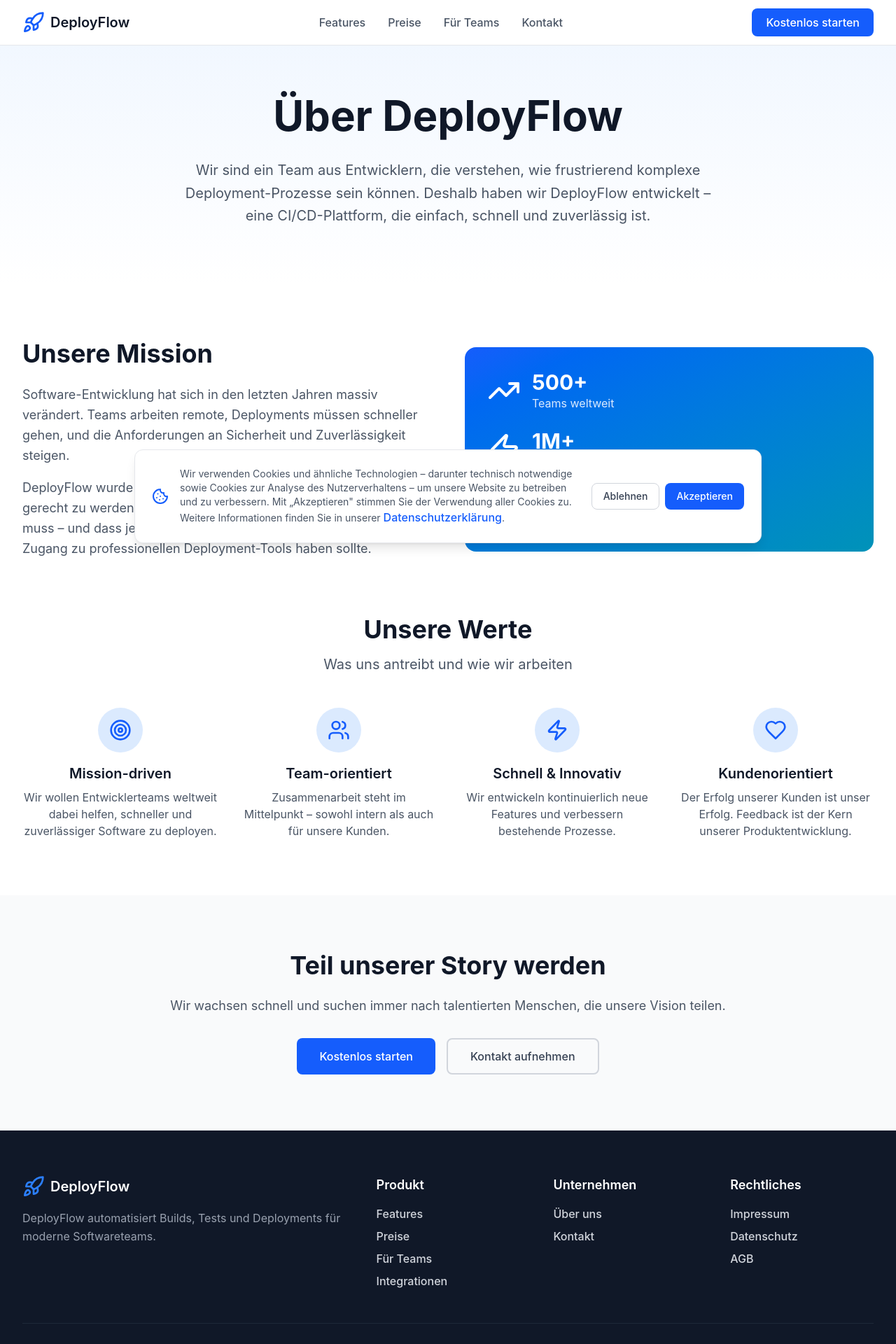
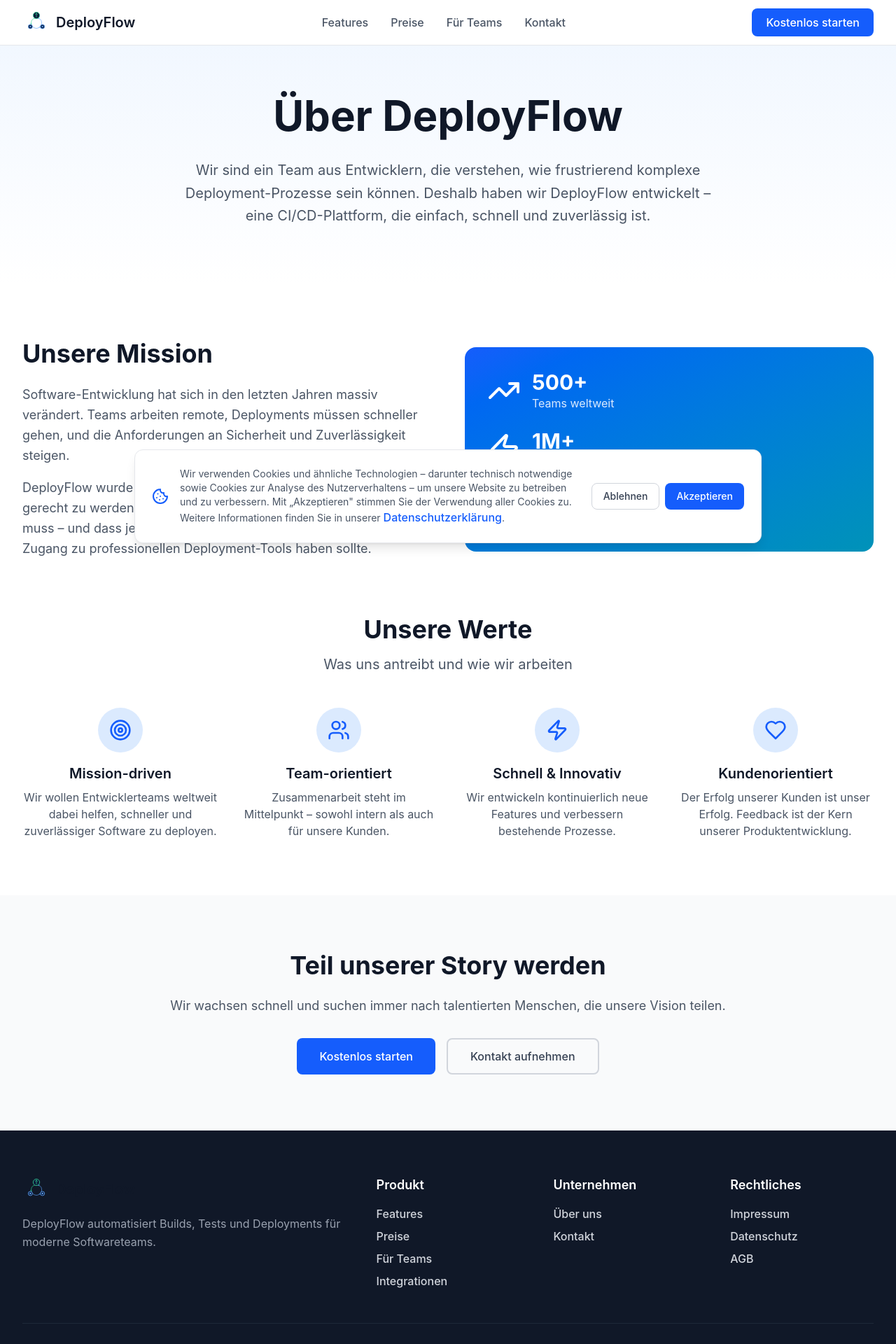
Before and after one commit to Leguan16/Pipelinr, a React (Vite) app: page /about in a window 1280 px wide. Shown: the top 1920 px of the page at 70% size. Built offline with nearby package versions, Linux system fonts and the light colour scheme.

Commit message:
replace logo

```diff
--- a/src/app/components/Footer.tsx
+++ b/src/app/components/Footer.tsx
@@ -1,5 +1,7 @@
-import {Rocket, Github, Linkedin, Twitter, XIcon} from 'lucide-react';
+import { Github, Linkedin } from 'lucide-react';
 import { useNavigate, useLocation } from 'react-router';
+import logo from '/src/content/logo.svg';
+
 
 export function Footer() {
   const navigate = useNavigate();
@@ -19,8 +21,8 @@ export function Footer() {
         <div className="grid md:grid-cols-2 lg:grid-cols-5 gap-12 mb-12">
           <div className="lg:col-span-2">
             <div className="flex items-center gap-2 mb-4">
-              <Rocket className="w-8 h-8 text-blue-500" />
-              <span className="text-xl font-semibold text-white">DeployFlow</span>
+              <img src={logo} alt="DeployFlow" className="h-10 w-auto" />
+              <span className="text-xl font-semibold text-gray-900">DeployFlow</span>
             </div>
             <p className="text-gray-400 leading-relaxed">
               DeployFlow automatisiert Builds, Tests und Deployments für moderne Softwareteams.
--- a/src/app/components/Header.tsx
+++ b/src/app/components/Header.tsx
@@ -1,4 +1,4 @@
-import { Rocket } from 'lucide-react';
+import logo from '/src/content/logo.svg';
 import {useLocation, useNavigate} from 'react-router';
 
 export function Header() {
@@ -17,7 +17,7 @@ export function Header() {
       <div className="max-w-7xl mx-auto px-4 sm:px-6 lg:px-8">
         <div className="flex items-center justify-between h-16">
           <button onClick={() => navigate('/')} className="flex items-center gap-2 hover:opacity-80 transition-opacity">
-            <Rocket className="w-8 h-8 text-blue-600" />
+            <img src={logo} alt="DeployFlow" className="h-10 w-auto" />
             <span className="text-xl font-semibold text-gray-900">DeployFlow</span>
           </button>
 
--- a/src/app/pages/About.tsx
+++ b/src/app/pages/About.tsx
@@ -1,6 +1,7 @@
 import { useNavigate } from 'react-router';
-import { Rocket, Target, Users, Zap, Heart, TrendingUp } from 'lucide-react';
+import { Target, Users, Zap, Heart, TrendingUp } from 'lucide-react';
 import {Footer} from "../components/Footer";
+import {Header} from "../components/Header";
 
 export function About() {
   const navigate = useNavigate();
@@ -30,30 +31,7 @@ export function About() {
 
   return (
     <div className="min-h-screen bg-white">
-      <header className="fixed top-0 left-0 right-0 bg-white border-b border-gray-200 z-50">
-        <div className="max-w-7xl mx-auto px-4 sm:px-6 lg:px-8">
-          <div className="flex items-center justify-between h-16">
-            <button onClick={() => navigate('/')} className="flex items-center gap-2">
-              <Rocket className="w-8 h-8 text-blue-600" />
-              <span className="text-xl font-semibold text-gray-900">DeployFlow</span>
-            </button>
-
-            <nav className="hidden md:flex items-center gap-8">
-              <button onClick={() => navigate('/#features')} className="text-gray-600 hover:text-gray-900 transition-colors">Features</button>
-              <button onClick={() => navigate('/#pricing')} className="text-gray-600 hover:text-gray-900 transition-colors">Preise</button>
-              <button onClick={() => navigate('/teams')} className="text-gray-600 hover:text-gray-900 transition-colors">Für Teams</button>
-              <button onClick={() => navigate('/contact')} className="text-gray-600 hover:text-gray-900 transition-colors">Kontakt</button>
-            </nav>
-
-            <button
-              onClick={() => navigate('/registration?plan=Free')}
-              className="px-5 py-2 bg-blue-600 text-white rounded-lg hover:bg-blue-700 transition-colors"
-            >
-              Kostenlos starten
-            </button>
-          </div>
-        </div>
-      </header>
+      <Header />
 
       <section className="pt-32 pb-20 px-4 sm:px-6 lg:px-8 bg-gradient-to-b from-blue-50 to-white">
         <div className="max-w-7xl mx-auto text-center">
--- a/src/app/pages/Checkout.tsx
+++ b/src/app/pages/Checkout.tsx
@@ -1,7 +1,8 @@
 import { useState } from 'react';
 import { useNavigate, useSearchParams } from 'react-router';
-import { Rocket, Check, CreditCard, AlertCircle } from 'lucide-react';
+import { Check, CreditCard, AlertCircle } from 'lucide-react';
 import {Footer} from "../components/Footer";
+import logo from '/src/content/logo.svg';
 
 const planDetails = {
   Free: {
@@ -91,7 +92,7 @@ export function Checkout() {
       <div className="min-h-screen bg-gray-50 py-12 px-4 sm:px-6 lg:px-8">
         <div className="max-w-3xl mx-auto">
           <div className="flex items-center gap-2 mb-8">
-            <Rocket className="w-8 h-8 text-blue-600" />
+            <img src={logo} alt="DeployFlow" className="h-10 w-auto" />
             <span className="text-xl font-semibold text-gray-900">DeployFlow</span>
           </div>
 
@@ -175,7 +176,7 @@ export function Checkout() {
     <div className="min-h-screen bg-gray-50 py-12 px-4 sm:px-6 lg:px-8">
       <div className="max-w-7xl mx-auto">
         <div className="flex items-center gap-2 mb-8">
-          <Rocket className="w-8 h-8 text-blue-600" />
+          <img src={logo} alt="DeployFlow" className="h-10 w-auto" />
           <span className="text-xl font-semibold text-gray-900">DeployFlow</span>
         </div>
 
--- a/src/app/pages/Dashboard.tsx
+++ b/src/app/pages/Dashboard.tsx
@@ -1,5 +1,7 @@
-import { Rocket, Home } from 'lucide-react';
+import { Home } from 'lucide-react';
 import { useNavigate } from 'react-router';
+import logo from '/src/content/logo.svg';
+
 
 export function Dashboard() {
   const navigate = useNavigate();
@@ -7,7 +9,7 @@ export function Dashboard() {
   return (
     <div className="min-h-screen bg-gray-50 flex items-center justify-center px-4">
       <div className="max-w-2xl w-full text-center">
-        <Rocket className="w-24 h-24 text-blue-600 mx-auto mb-6" />
+        <img src={logo} alt="DeployFlow" className="h-10 w-auto" />
         <h1 className="text-4xl font-bold text-gray-900 mb-4">
           Dashboard (Mockup)
         </h1>
--- a/src/app/pages/Login.tsx
+++ b/src/app/pages/Login.tsx
@@ -1,6 +1,7 @@
 import { useState } from 'react';
 import { useNavigate } from 'react-router';
-import { Rocket } from 'lucide-react';
+import logo from '/src/content/logo.svg';
+
 
 export function Login() {
   const navigate = useNavigate();
@@ -19,7 +20,7 @@ export function Login() {
       <div className="max-w-md w-full">
         <div className="bg-white rounded-2xl shadow-xl p-8 border border-gray-200">
           <div className="flex items-center gap-2 mb-6 justify-center">
-            <Rocket className="w-8 h-8 text-blue-600" />
+            <img src={logo} alt="DeployFlow" className="h-10 w-auto" />
             <span className="text-xl font-semibold text-gray-900">DeployFlow</span>
           </div>
 
--- a/src/app/pages/Registration.tsx
+++ b/src/app/pages/Registration.tsx
@@ -1,6 +1,7 @@
 import { useState } from 'react';
 import { useNavigate, useSearchParams } from 'react-router';
-import { Rocket, Shield } from 'lucide-react';
+import { Shield } from 'lucide-react';
+import logo from '/src/content/logo.svg';
 
 export function Registration() {
   const [searchParams] = useSearchParams();
@@ -51,7 +52,7 @@ export function Registration() {
       <div className="max-w-6xl w-full grid lg:grid-cols-2 gap-12 items-center">
         <div className="hidden lg:block">
           <div className="flex items-center gap-2 mb-6">
-            <Rocket className="w-10 h-10 text-blue-600" />
+            <img src={logo} alt="DeployFlow" className="h-10 w-auto" />
             <span className="text-2xl font-semibold text-gray-900">DeployFlow</span>
           </div>
           <h2 className="text-4xl font-bold text-gray-900 mb-4">
@@ -73,7 +74,7 @@ export function Registration() {
 
         <div className="bg-white rounded-2xl shadow-xl p-8 border border-gray-200">
           <div className="lg:hidden flex items-center gap-2 mb-6">
-            <Rocket className="w-8 h-8 text-blue-600" />
+            <img src={logo} alt="DeployFlow" className="h-10 w-auto" />
             <span className="text-xl font-semibold text-gray-900">DeployFlow</span>
           </div>
 
--- a/src/app/pages/Teams.tsx
+++ b/src/app/pages/Teams.tsx
@@ -1,5 +1,5 @@
 import { useNavigate } from 'react-router';
-import { Rocket, Users, Shield, Zap, GitBranch, BarChart, Lock, MessageSquare, Clock, CheckCircle } from 'lucide-react';
+import { Users, Shield, GitBranch, BarChart, Lock, MessageSquare, Clock, CheckCircle } from 'lucide-react';
 import { Footer } from '../components/Footer';
 import {Header} from "../components/Header";
 
```
Also changed, not shown: src/content/logo.svg (added).
